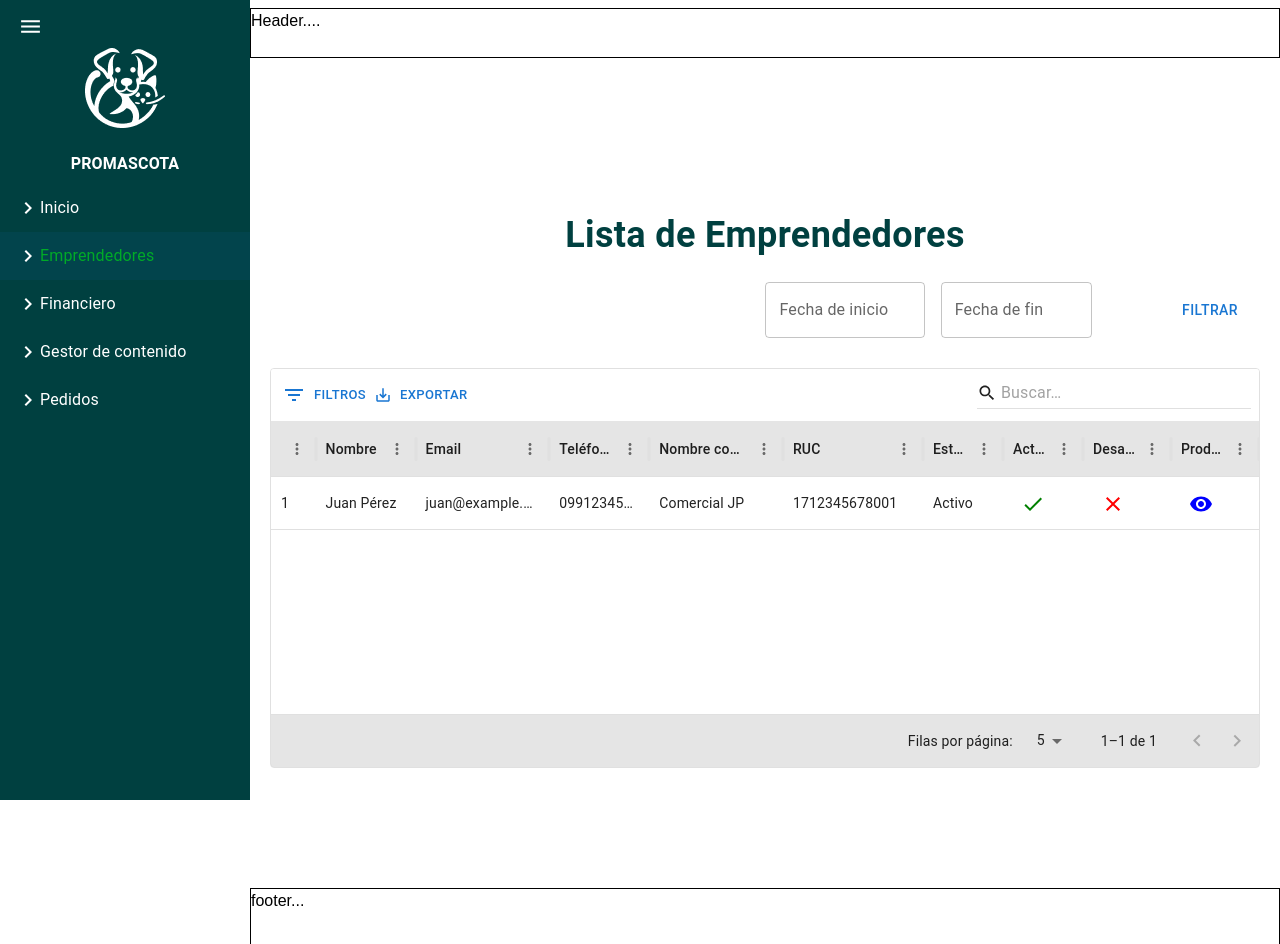
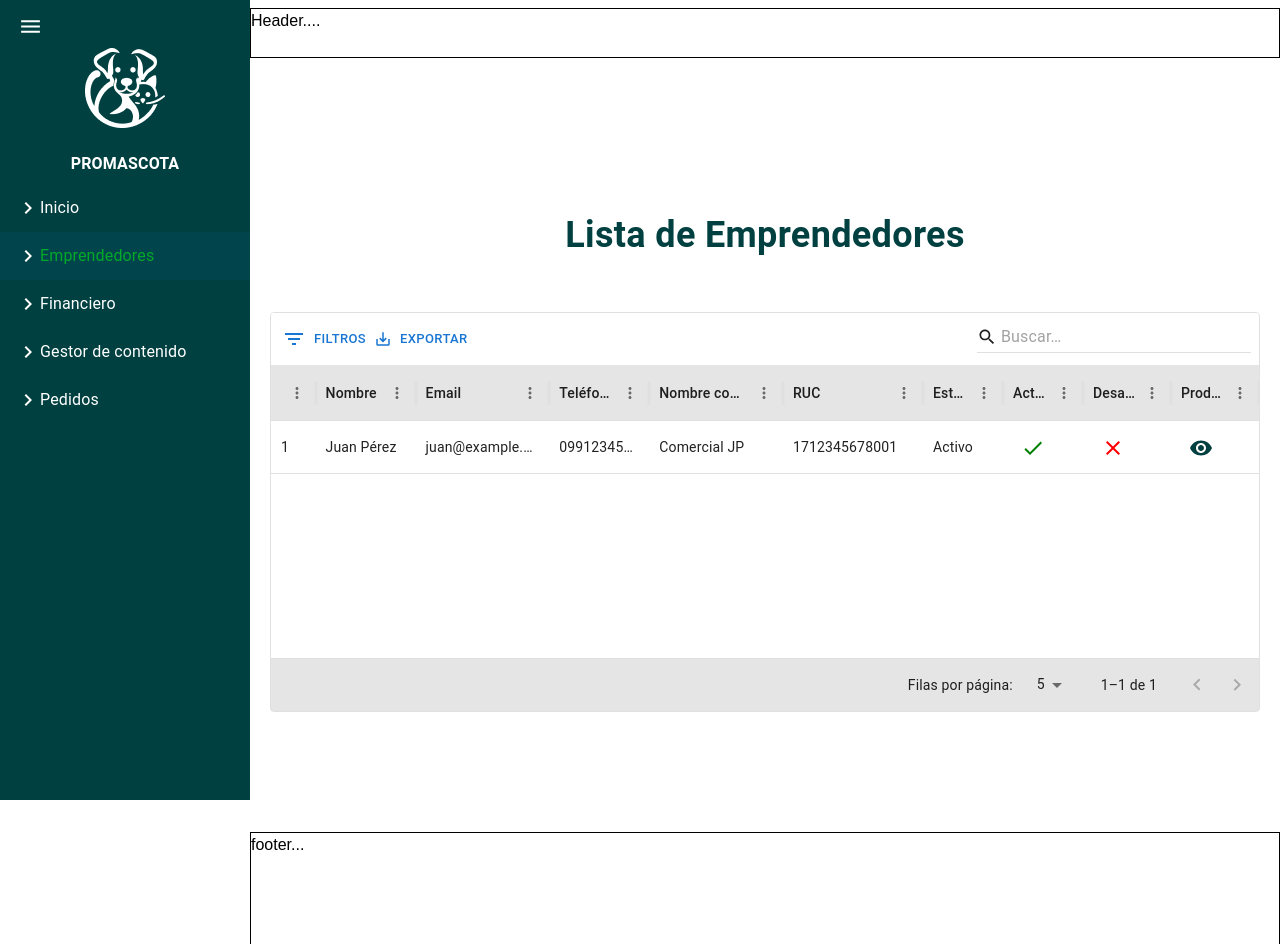
Before and after one commit to PROMASCOTA-TIC/Frontend-Administrator, a Next.js app: page /emprendedores/lista in a window 1280 px wide. Shown: the top 944 px of the page. Built offline with nearby package versions, Linux system fonts and the light colour scheme.

Commit message:
feat: Mejoras en el componente ListaEmprendedores y creación de modal para mostrar productos registrados.

```diff
--- a/src/app/(admin)/emprendedores/components/ListaEmprendedores.tsx
+++ b/src/app/(admin)/emprendedores/components/ListaEmprendedores.tsx
@@ -5,12 +5,13 @@ import { useForm, Controller } from "react-hook-form";
 import { AdapterDayjs } from "@mui/x-date-pickers/AdapterDayjs";
 import { LocalizationProvider } from "@mui/x-date-pickers/LocalizationProvider";
 import { DatePicker } from "@mui/x-date-pickers/DatePicker";
-import { Button, Typography, Box, Grid2, IconButton } from "@mui/material";
-import { DataGrid, GridColDef, GridToolbarContainer, GridToolbarExport, GridToolbarFilterButton, GridToolbarQuickFilter, GridRenderCellParams } from "@mui/x-data-grid";
+import { Button, Typography, Box, Grid2, IconButton, Dialog, DialogContent, DialogTitle } from "@mui/material";
+import { DataGrid, GridColDef, GridRenderCellParams } from "@mui/x-data-grid";
+import { GridToolbarContainer, GridToolbarExport, GridToolbarFilterButton, GridToolbarQuickFilter } from '@mui/x-data-grid';
 import CheckIcon from '@mui/icons-material/Check';
 import CloseIcon from '@mui/icons-material/Close';
 import VisibilityIcon from '@mui/icons-material/Visibility';
-import "/src/assets/styles/emprendedores/general.css";
+import { ProductosRegistrados } from './ProductosRegistrados'; // Importa el componente
 import { themePalette } from "@/config/theme.config";
 import { esES } from '@mui/x-data-grid/locales';
 
@@ -39,25 +40,34 @@ const rows: RowData[] = [
     ruc: "1712345678001",
     estado: "Activo",
   },
+  // Agrega más emprendedores según sea necesario
 ];
 
 export const ListaEmprendedores = () => {
-  const {
-    handleSubmit: handleDateSubmit,
-    control: controlDate,
-    watch: watchDate,
-    formState: { errors: dateErrors },
-  } = useForm<DateFormValues>({
+  const { handleSubmit: handleDateSubmit, control: controlDate, watch: watchDate, formState: { errors: dateErrors } } = useForm<DateFormValues>({
     defaultValues: {
       startDate: null,
       endDate: null,
     },
   });
 
+  const [openProductos, setOpenProductos] = React.useState(false); // Estado para el modal
+  const [selectedEntrepreneur, setSelectedEntrepreneur] = React.useState<RowData | null>(null); // Estado para el emprendedor seleccionado
+
   const startDate = watchDate("startDate");
 
   const onDateSubmit = (data: DateFormValues) => {
     console.log("Filtrado por fechas:", data);
+  };
+
+  const handleOpenProductos = (row: RowData) => {
+    setSelectedEntrepreneur(row); // Guarda el emprendedor seleccionado
+    setOpenProductos(true); // Abre el modal
+  };
+
+  const handleCloseProductos = () => {
+    setOpenProductos(false); // Cierra el modal
+    setSelectedEntrepreneur(null); // Resetea el emprendedor seleccionado
   };
 
   const columns: GridColDef[] = [
@@ -94,13 +104,16 @@ export const ListaEmprendedores = () => {
       flex: 0.5,
       minWidth: 88,
       renderCell: (params: GridRenderCellParams) => (
-        <IconButton size="medium" sx={{ color: "blue" }}>
-          <VisibilityIcon />
+        <IconButton
+          size="medium"
+          sx={{ color: "blue" }}
+          onClick={() => handleOpenProductos(params.row)} // Abre el modal al hacer clic
+        >
+          <VisibilityIcon sx={{color:themePalette.primary}}/>
         </IconButton>
       ),
     },
   ];
-
   const CustomToolbar = () => {
     return (
         <GridToolbarContainer sx={{ display: 'flex', justifyContent: 'space-between' }}>
@@ -116,90 +129,19 @@ export const ListaEmprendedores = () => {
     );
   };
 
+
+
   return (
     <LocalizationProvider dateAdapter={AdapterDayjs}>
-      <Box
-        sx={{
-          display: "flex",
-          flexDirection: "column",
-          padding: "0 20px",
-          width: "100%",
-        }}
-      >
-        <Typography sx={{ marginBottom: "20px", textAlign: "center", color: themePalette.primary, fontSize: "36px", fontWeight: "bold" }}>
+      <Box sx={{ display: "flex", flexDirection: "column", padding: "0 20px", width: "100%" }}>
+        <Typography
+        sx={{ marginBottom: "20px", textAlign: "center",
+        color:themePalette.primary, fontSize: "36px", fontWeight: "bold"
+       }}>
           Lista de Emprendedores
         </Typography>
 
-        <Grid2 container spacing={2} alignItems="center" justifyContent="flex-end">
-          <Grid2 size={{ xs: 12, sm: 4, md: 2.09 }}>
-            <Controller
-              name="startDate"
-              control={controlDate}
-              rules={{ required: "La fecha de inicio es obligatoria" }}
-              render={({ field }) => (
-                <>
-                  <DatePicker
-                    {...field}
-                    format="DD/MM/YYYY"
-                    label="Fecha de inicio"
-                    sx={{ width: "100%" }}
-                    onChange={(date) => field.onChange(date)}
-                  />
-                  {dateErrors.startDate && (
-                    <Typography color="error" variant="body2">
-                      {dateErrors.startDate.message}
-                    </Typography>
-                  )}
-                </>
-              )}
-            />
-          </Grid2>
-
-          <Grid2 size={{ xs: 12, sm: 4, md: 2 }}>
-            <Controller
-              name="endDate"
-              control={controlDate}
-              rules={{
-                required: "La fecha de fin es obligatoria",
-                validate: (value) => {
-                  if (startDate && value && dayjs(value).isBefore(dayjs(startDate))) {
-                    return "La fecha de fin no puede ser anterior a la fecha de inicio";
-                  }
-                  return true;
-                },
-              }}
-              render={({ field }) => (
-                <>
-                  <DatePicker
-                    {...field}
-                    format="DD/MM/YYYY"
-                    label="Fecha de fin"
-                    sx={{ width: "100%" }}
-                    minDate={startDate || undefined}
-                    onChange={(date) => field.onChange(date)}
-                  />
-                  {dateErrors.endDate && (
-                    <Typography color="error" variant="body2">
-                      {dateErrors.endDate.message}
-                    </Typography>
-                  )}
-                </>
-              )}
-            />
-          </Grid2>
-
-          <Grid2 size={{ xs: 12, sm: 4, md: 2 }} sx={{ display: 'flex', justifyContent: 'flex-end' }}>
-            <Button
-              type="submit"
-              className="buttonFiltrarBuscar"
-              sx={{ width: "100px" }}
-              onClick={handleDateSubmit(onDateSubmit)}
-            >
-              Filtrar
-            </Button>
-          </Grid2>
-        </Grid2>
-
+        {/* Tabla con DataGrid */}
         <Box sx={{ height: 400, width: "100%", marginTop: "30px" }}>
         <DataGrid
             localeText={esES.components.MuiDataGrid.defaultProps.localeText}
@@ -213,6 +155,12 @@ export const ListaEmprendedores = () => {
             pageSizeOptions={[5, 10, 25]}
             slots={{
               toolbar: CustomToolbar,
+            }}
+            slotProps={{
+              toolbar: {
+                showQuickFilter: true,
+                quickFilterProps: { debounceMs: 500 },
+              },
             }}
             sx={{
               '& .MuiDataGrid-toolbarContainer': {
@@ -231,6 +179,39 @@ export const ListaEmprendedores = () => {
             }}
           />
         </Box>
+
+        {/* Modal para mostrar productos */}
+        <Dialog open={openProductos} onClose={handleCloseProductos} maxWidth="xl" fullWidth>
+  <DialogTitle
+    sx={{
+      marginBottom: "20px",
+      textAlign: "center",
+      color: themePalette.primary,
+      fontSize: "36px",
+      fontWeight: "bold",
+      position: "relative",
+    }}
+  >
+    Productos Registrados - {selectedEntrepreneur?.nombreComercial}
+    {/* Botón para cerrar */}
+    <IconButton
+      aria-label="close"
+      onClick={handleCloseProductos}
+      sx={{
+        position: "absolute",
+        right: 8,
+        top: 8,
+        color: (theme) => theme.palette.grey[500],
+      }}
+    >
+      <CloseIcon />
+    </IconButton>
+  </DialogTitle>
+  <DialogContent>
+    <ProductosRegistrados />
+
+  </DialogContent>
+</Dialog>
       </Box>
     </LocalizationProvider>
   );
```
Lines whose indentation alone changed are shown as unchanged.
